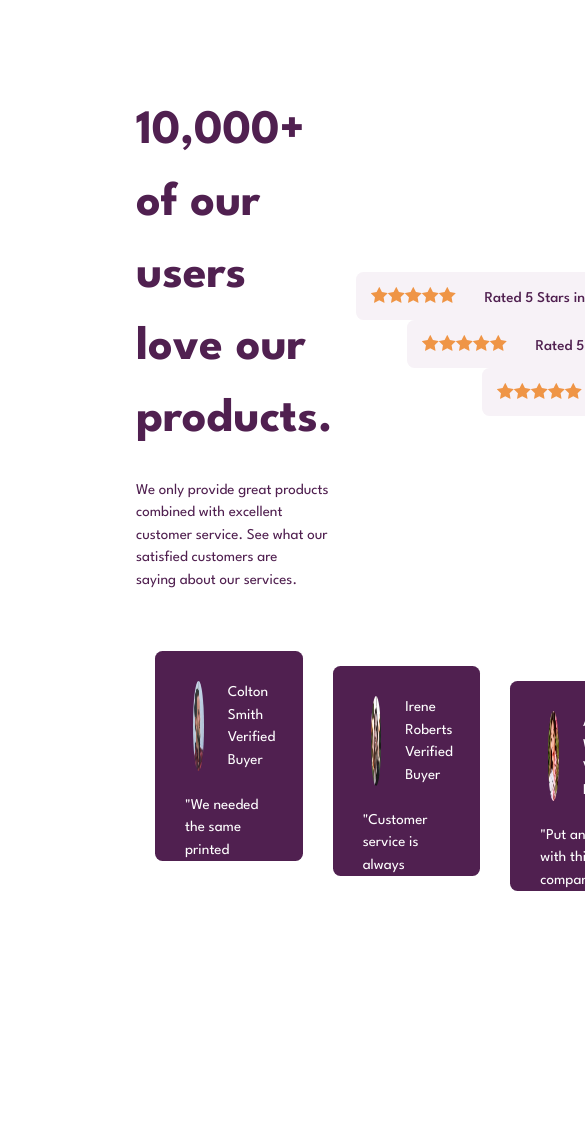
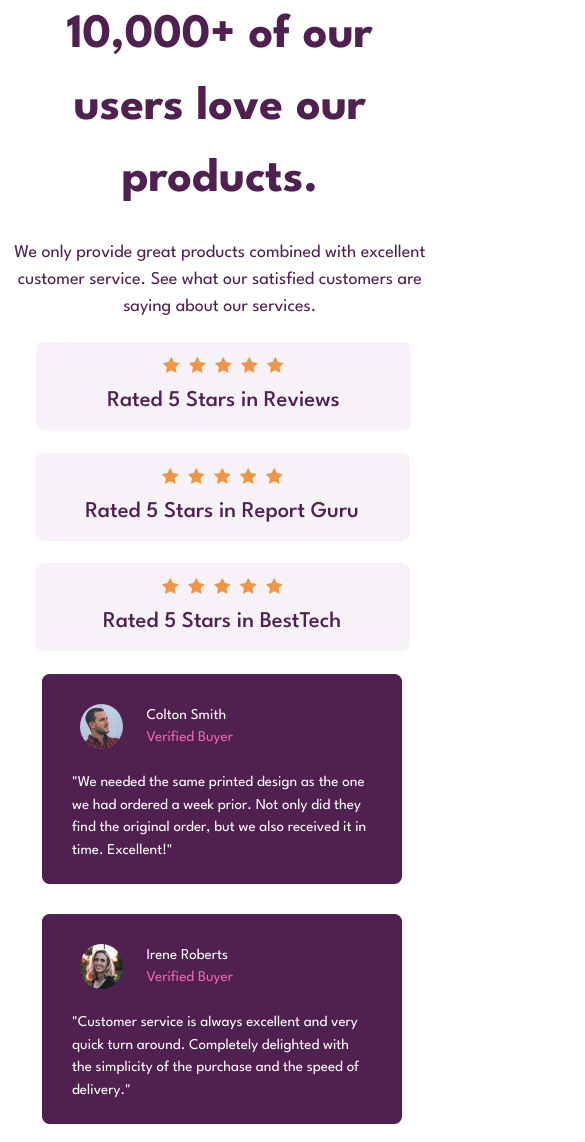
Before and after one commit to keytosucces/hertechtrail-social-proof-section, a plain HTML site: page index.html in a window 390 px wide. Shown: the top 1142 px of the page, 585 px wide, since content can reach past the window. Drawn offline with nearby package versions, Linux system fonts and the light colour scheme; files whose address does not match are found by name.

Commit message:
redid css to make it responsive

```diff
--- a/css/style.css
+++ b/css/style.css
@@ -12,13 +12,22 @@ body {
     color: hsl(0, 0%, 100%);
 }
 
+.pink {
+    color: hsl(333, 80%, 67%);
+}
+
 main > h1 {
     font-weight: 700;
     font-size: 3rem;
+    width: 50%;
 }
 
 main p {
     font-weight : 400;
+}
+
+main {
+    margin-left: 1.2em;
 }
 
 .review {
@@ -29,19 +38,11 @@ main p {
     text-align: center;
     padding: 1em;
     font-weight: 500;
-}
-
-body aside {
-    padding-left: 13rem;
-    padding-bottom: 2rem;
+    margin: 1.5em;
 }
 
 span {
     padding-left: 1.5rem;
-}
-
-aside > section + section {
-    margin: 1em 0 0 1em;
 }
 
 #second-rev {
@@ -77,3 +78,76 @@ img {
 #third-buy {
     margin-top: 4em;
 }
+
+@media screen and (max-width: 1400px) {
+
+    body {
+        width: 100vw;
+        position: absolute;
+        padding: 0;
+        display: flex;
+        flex-direction: column;
+        align-items: baseline;
+    }
+
+    .flex {
+        flex-wrap: wrap;
+        display: flex;
+        justify-content: center;
+    }
+
+    main {
+        text-align: center;
+        margin-left: 0;
+    }
+
+    main > h1 {
+        width: 100%;
+    }
+
+    #second-rev, #third-rev {
+        margin-left: 1.5em;
+    }
+
+    main > p {
+        font-size: 1.2em;
+    }
+
+    h1 {
+        font-size: 10em;
+    }
+
+    main, body > div {
+        padding-right: 0.5em;
+    }
+
+    .review {
+        height: 5.5rem;
+    }
+
+    .upgrade {
+        font-size: 1.5em;
+        padding-top: 0.5em;
+        padding-left: 0;
+    }
+
+    #third-buy {
+        margin: 2em;
+    }
+
+    .start {
+        justify-content: flex-start;
+    }
+
+    .verified {
+        width: 24em;
+    }
+
+    .buyers {
+        padding-top: 0;
+    }
+
+    svg {
+        margin: 0 0.3em;
+    }
+}
```
